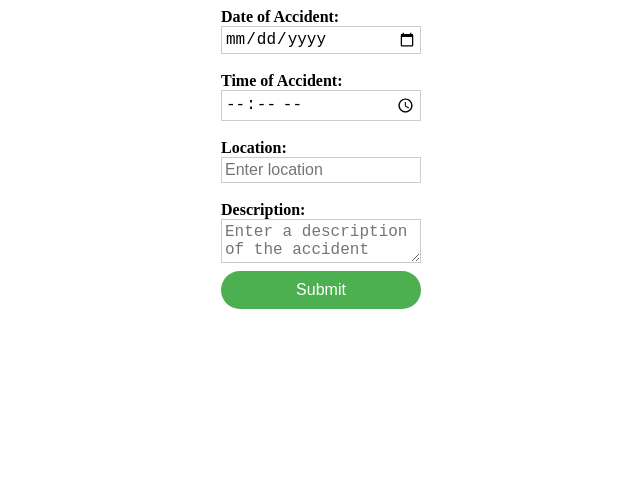
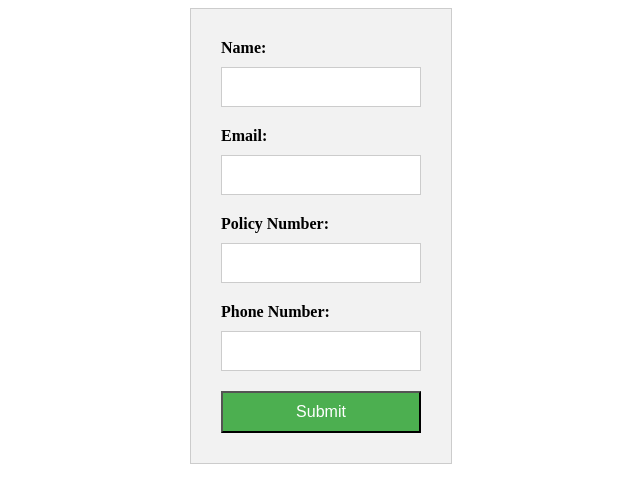
Before and after one commit to Hariprasath0708/AIAclaims, a plain HTML site: page index.html in a window 1280 px wide. Shown: the whole page, without its empty margins (319-959 px from the left). Drawn offline with Linux system fonts and the light colour scheme.

Commit message:
Update index.html

```diff
--- a/index.html
+++ b/index.html
@@ -1,101 +1,79 @@
+<!DOCTYPE html>
+<html>
+<head>
   <style>
-  form {
+    .form-container {
       width: 200px;
       margin: 0 auto;
-    padding: px;
-    //border: 2px solid #ccc;
+      padding: 30px;
+      background-color: #f2f2f2;
+      border: 1px solid #ccc;
     }
-
     label {
       display: block;
-    margin-bottom: 0px;
+      margin-bottom: 10px;
       font-weight: bold;
     }
-
-  input, textarea {
+    input[type="text"],
+    input[type="email"],
+    input[type="tel"] {
       width: 100%;
-    padding: 3px;
-    margin-bottom: 0px;
+      padding: 10px;
+      margin-bottom: 20px;
+      box-sizing: border-box;
       border: 1px solid #ccc;
       font-size: 16px;
-    box-sizing: border-box;
     }
-
-  input[type="submit"] {
+    button[type="submit"] {
       width: 100%;
+      padding: 10px;
       background-color: #4CAF50;
       color: white;
-    padding: 10px 20px;
-    margin-top: -10px;
-    border: none;
-    border-radius: 100px;
+      font-size: 16px;
       cursor: pointer;
     }
   </style>
+</head>
+<body>
+  <div class="form-container">
+    <form id="insurance-form">
+      <label for="name">Name:</label>
+      <input type="text" id="name" name="name" required>
+      <label for="email">Email:</label>
+      <input type="email" id="email" name="email" required>
+      <label for="policy-number">Policy Number:</label>
+      <input type="text" id="policy-number" name="policy-number" required>
+      <label for="phone-number">Phone Number:</label>
+      <input type="tel" id="phone-number" name="phone-number" required>
+      <button type="submit">Submit</button>
+    </form>
+  </div>
+  <div id="data-container"></div>
+  <script>
+    const form = document.querySelector("#insurance-form");
+    form.addEventListener("submit", (event) => {
+      event.preventDefault();
+      const formData = new FormData(form);
+      const data = Object.fromEntries(formData);
+      displayData(data);
+    });
 
-<form onsubmit="submitAccidentDetails()">
-  <label for="date">Date of Accident:</label>
-  <input type="date" id="date" name="date"><br><br>
-
-  <label for="time">Time of Accident:</label>
-  <input type="time" id="time" name="time"><br><br>
-
-  <label for="location">Location:</label>
-  <input type="text" id="location" name="location" placeholder="Enter location"><br><br>
-
-  <label for="description">Description:</label>
-  <textarea id="description" name="description" placeholder="Enter a description of the accident"></textarea><br><br>
-
-  <input type="submit" value="Submit">
-</form>
-
-<script>
-  function submitAccidentDetails() {
-    const date = document.getElementById("date").value;
-    const time = document.getElementById("time").value;
-    const location = document.getElementById("location").value;
-    const description = document.getElementById("description").value;
-     date=JSON.stringify(date);
-     time=JSON.stringify(time);
-     location=JSON.stringify(location);
-     decription=JSON.stringify(decription);
-    console.log("Date of Accident: " + date);
-    console.log("Time of Accident: " + time);
-    console.log("Location: " + location);
-    console.log("Description: " + description);
-    let dataone = date + time + location + description;
+    function displayData(data) {
+      const dataContainer = document.querySelector("#data-container");
+      dataContainer.innerHTML = `
+        <p>Name: ${data.name}</p>
+        <p>Email: ${data.email}</p>
+        <p>Policy Number: ${data.policyNumber}</p>
+        <p>Phone Number: ${data.phoneNumber}</p>
+      `;
       window.parent.postMessage(
             JSON.stringify({
               event_code: "ym-client-event",
-              data:dataone,
-            //  data: JSON.stringify({
-                event: {
-                  code: "Details",
-                  data: {
-                    AccidentDetails: dataone,
-                  },
-                },
-              //}),
+
+               data:data.name
+
             }),
             "*"
           );
-    // Add your code here to process the collected data
-//   }function (submitAccidentDetails){
-//         window.parent.postMessage(
-//             JSON.stringify({
-//               event_code: "ym-client-event",
-//               data: JSON.stringify({
-//                 event: {
-//                   code: "Details",
-//                   data: {
-//                     AccidentDetails: dataone,
-//                   },
-//                 },
-//               }),
-//             }),
-//             "*"
-//           );
-
-         // alert(`${ratingValue} saved`);
     }
   </script>
```
Lines whose indentation alone changed are shown as unchanged.
